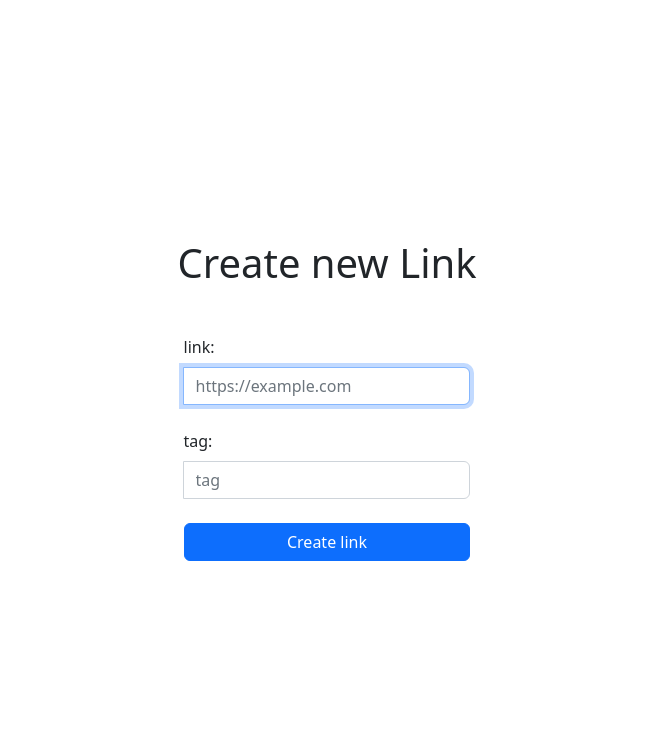
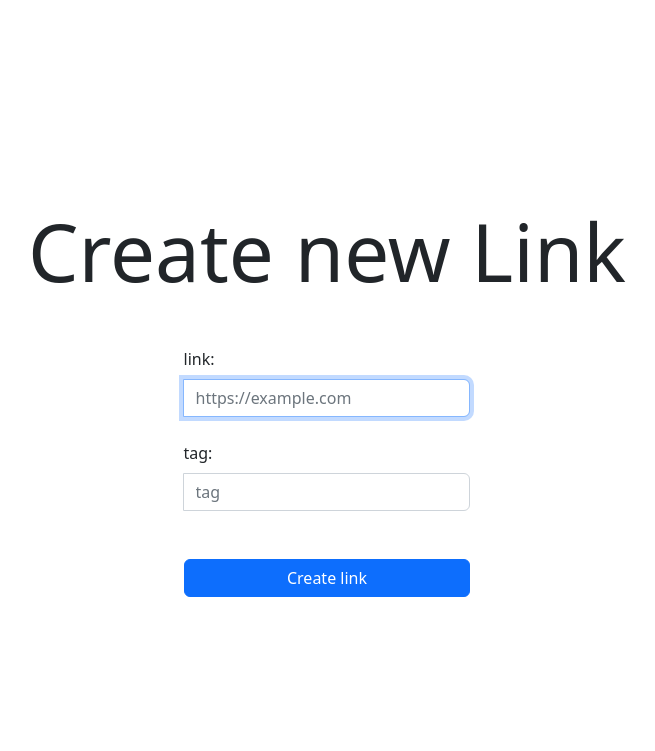
Before and after one commit to jonathan-santos/links-webapp, a Flask app: template app/routes/links/templates/links_new.html in a window 1280 px wide. Shown: the part 56-807 px from the top of the page, without its empty margins (313-968 px from the left). Run offline with Flask 2, Linux system fonts and the light colour scheme; the template is opened without the code that fills it, so the values that code supplies are empty.

Commit message:
Improve links pages

```diff
--- a/app/routes/links/templates/links_edit.html
+++ b/app/routes/links/templates/links_edit.html
@@ -5,7 +5,7 @@
 {% endblock %}
 
 {% block main %}
-<h1 class='mb-5'>Update Link</h1>
+<h1 class='display-1 mb-5'>Update Link</h1>
 
 <form action='{{ url_for("links.links_edit_page", link_id=link["id"]) }}' method='POST' class='needs-validation'>
   <div class='input-group mb-4'>
@@ -15,7 +15,7 @@
       pattern="^(http(s)?:\/\/)+[\w\-\._~:\/?#[\]@!\$&'\(\)\*\+,;=.]+$" value='{{ link["url"] }}' autofocus required>
   </div>
 
-  <div class='input-group mb-4'>
+  <div class='input-group mb-5'>
     <label for='tag' class='form-label w-100'>tag:</label>
 
     <input id='tag' name='tag' class='form-control' placeholder='tag' autocomplete='off' min='2' max='50' value='{{ link["tagname"] }}'>
--- a/app/routes/links/templates/links_new.html
+++ b/app/routes/links/templates/links_new.html
@@ -5,7 +5,7 @@
 {% endblock %}
 
 {% block main %}
-<h1 class='mb-5'>Create new Link</h1>
+<h1 class='display-1 mb-5'>Create new Link</h1>
 
 <form action='{{ url_for("links.links_new_page") }}' method='POST' class='needs-validation'>
   <div class='input-group mb-4'>
@@ -15,7 +15,7 @@
       pattern="^(http(s)?:\/\/)+[\w\-\._~:\/?#[\]@!\$&'\(\)\*\+,;=.]+$" autofocus required>
   </div>
 
-  <div class='input-group mb-4'>
+  <div class='input-group mb-5'>
     <label for='tag' class='form-label w-100'>tag:</label>
 
     <input id='tag' name='tag' class='form-control' placeholder='tag' autocomplete='off' min='2' max='50'>
```
